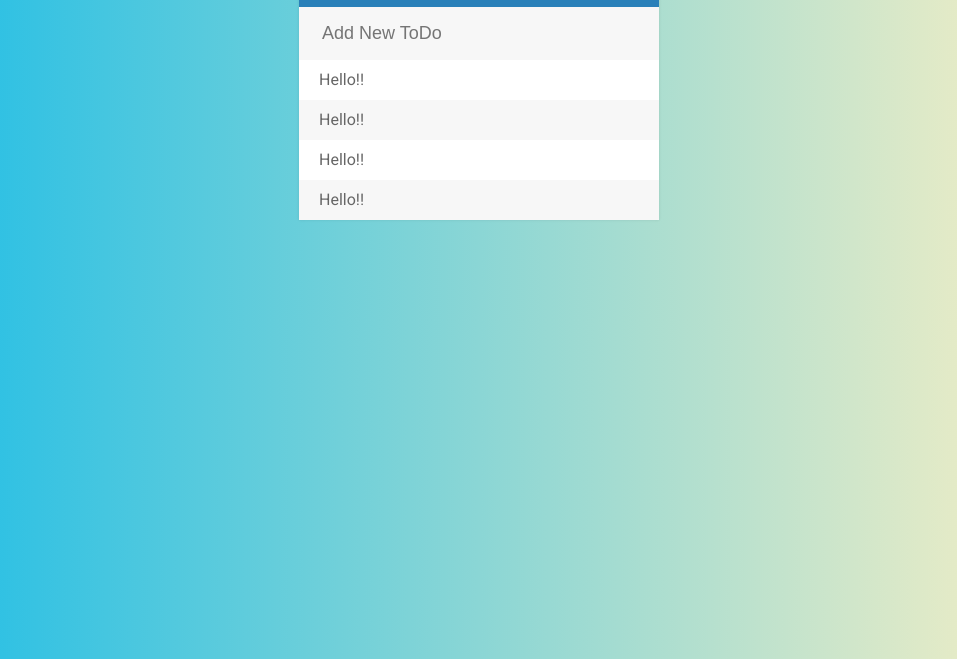
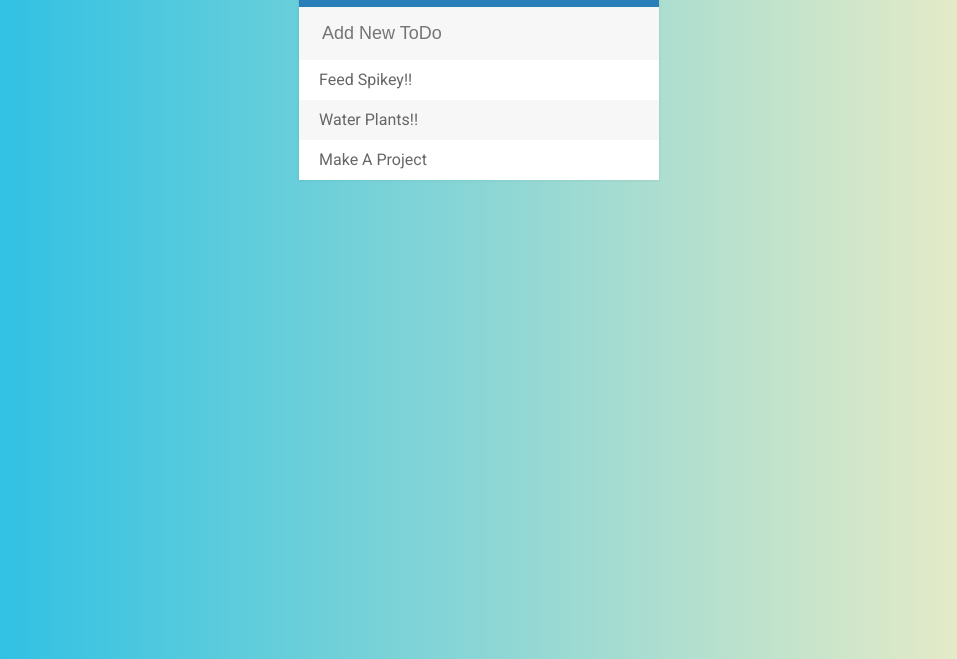
Before and after one commit to srinathmerugu/todolist, a plain HTML site: page index.html in a window 1280 px wide. Shown: the part 141-800 px from the top of the page, without its empty margins (161-1118 px from the left). Drawn offline with Linux system fonts and the light colour scheme.

Commit message:
Update index.html

```diff
--- a/index.html
+++ b/index.html
@@ -13,10 +13,10 @@
 		<h1>To-Do List <span id="toggle-form"><i class="fas fa-plus"></i></span></h1>
 		<input type="text" placeholder="Add New ToDo">
 		<ul>
-			<li> <span><i class="fas fa-trash-alt"></i></span>Hello!!</li>
-			<li> <span><i class="fas fa-trash-alt"></i></span>Hello!!</li>
-			<li> <span><i class="fas fa-trash-alt"></i></span>Hello!!</li>
-			<li> <span><i class="fas fa-trash-alt"></i></span>Hello!!</li>
+			<li> <span><i class="fas fa-trash-alt"></i></span>Feed Spikey!!</li>
+			<li> <span><i class="fas fa-trash-alt"></i></span>Water Plants!!</li>
+			<li> <span><i class="fas fa-trash-alt"></i></span>Make A Project</li>
+
 		</ul>
 
 	</div>
```
